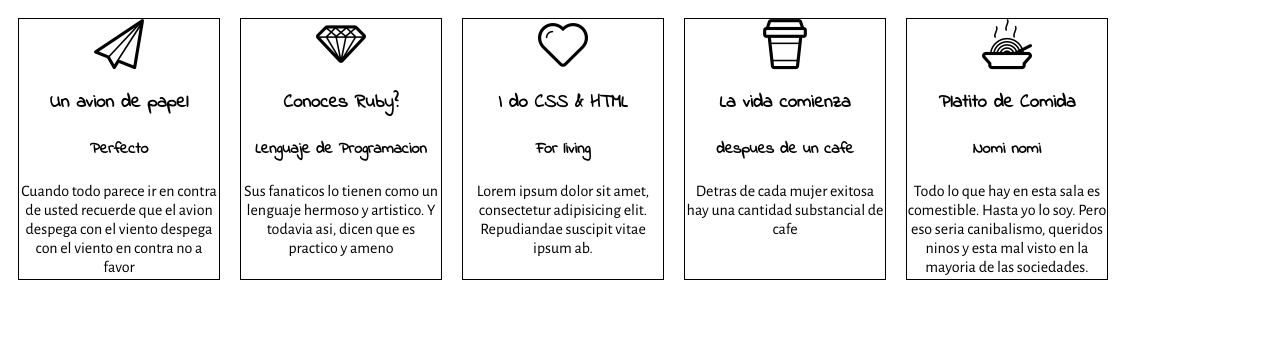
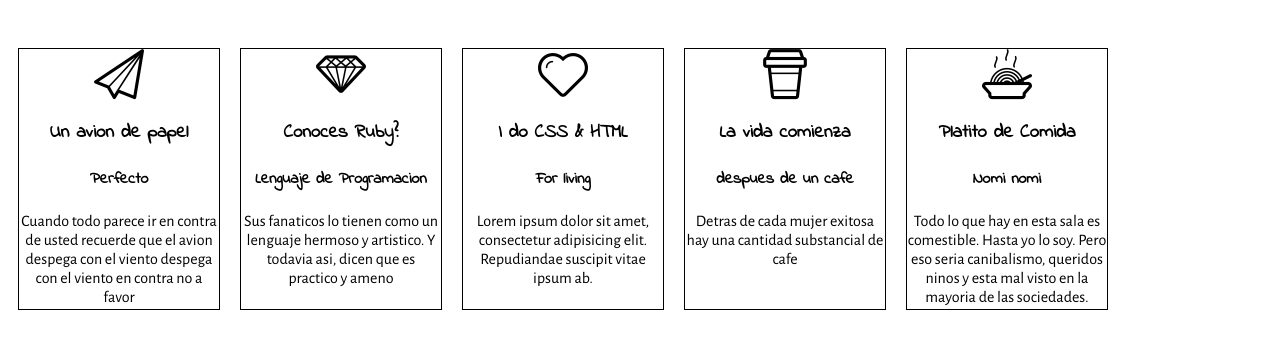
Before and after one commit to jmatam5k/tipografia, a plain HTML site: page index.html in a window 1280 px wide. Drawn offline with nearby package versions, Linux system fonts and the light colour scheme; files whose address does not match are found by name.

Commit message:
subiendo tipografia

```diff
--- a/css/main.css
+++ b/css/main.css
@@ -5,14 +5,18 @@
 }
 .caja {
 
+	position: relative;
+	display: inline-block;
 	float: left;
 	border: 1px solid black;
 	height: 260px;
 	width: 200px;
 	margin: 10px;
 	top:30px;
+	text-align: center;
 
-	text-align: center;
+
+
 }
 span{
 
```
